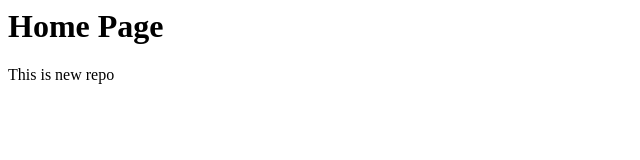
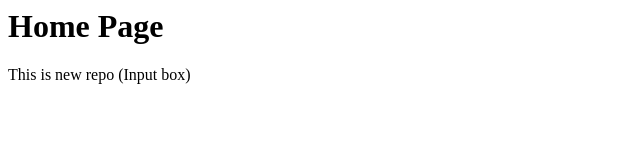
Before and after one commit to Arvin-Hacks/first_repo, a plain HTML site: page index.html in a window 1280 px wide. Shown: the full height of the page, 0-640 px from the left. Drawn offline with Linux system fonts and the light colour scheme.

```diff
--- a/index.html
+++ b/index.html
@@ -1,9 +1,2 @@
-<html>
-    <head>
-
-    </head>
-    <body>
-        <h1>Home Page</h1>
-        <p>This is new repo</p>
-    </body>
-</html>
+<h1>Home Page</h1>
+<p>This is new repo (Input box)</p>
```
